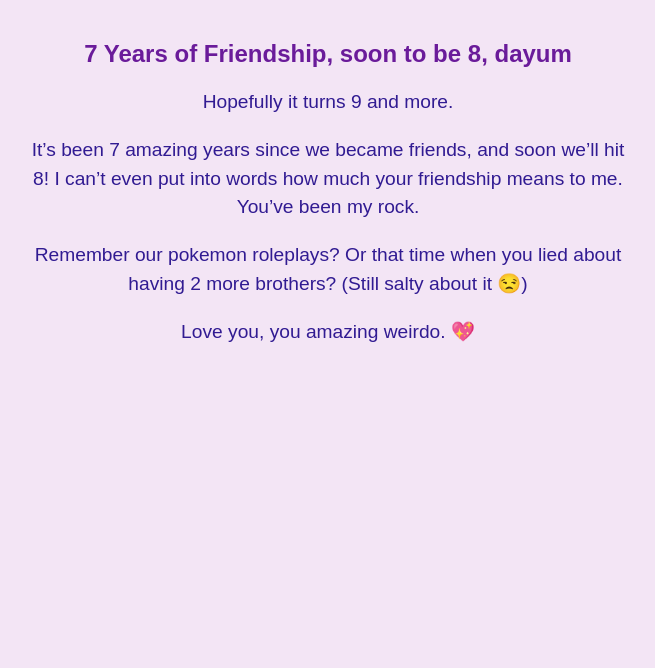
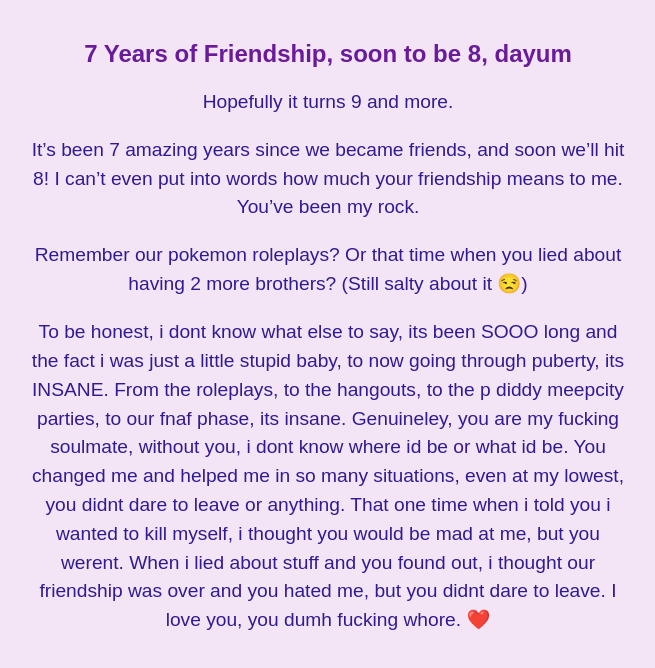
Before and after one commit to aemo63/happybirthdayshams, a plain HTML site: page index.html in a window 1280 px wide. Both pictures are taken after a click on the button "Click Me!". Shown: the whole page, without its empty margins (312-967 px from the left). Drawn offline with Linux system fonts and the light colour scheme.

Commit message:
Update index.html

```diff
--- a/index.html
+++ b/index.html
@@ -21,7 +21,7 @@
       <p>
         Remember our pokemon roleplays? Or that time when you lied about having 2 more brothers? (Still salty about it 😒)
       </p>
-      <p>Love you, you amazing weirdo. 💖</p>
+      <p>To be honest, i dont know what else to say, its been SOOO long and the fact i was just a little stupid baby, to now going through puberty, its INSANE. From the roleplays, to the hangouts, to the p diddy meepcity parties, to our fnaf phase, its insane. Genuineley, you are my fucking soulmate, without you, i dont know where id be or what id be. You changed me and helped me in so many situations, even at my lowest, you didnt dare to leave or anything. That one time when i told you i wanted to kill myself, i thought you would be mad at me, but you werent. When i lied about stuff and you found out, i thought our friendship was over and you hated me, but you didnt dare to leave. I love you, you dumh fucking whore. ❤️</p>
     </div>
   </div>
 
```
